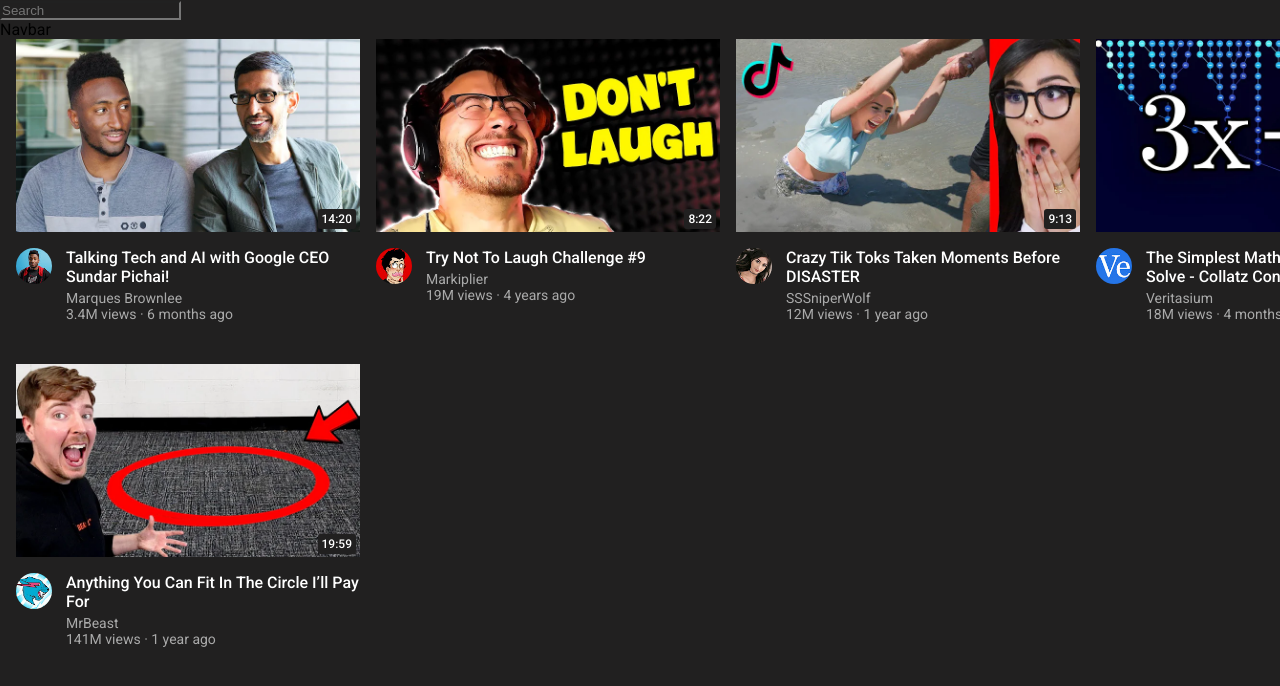
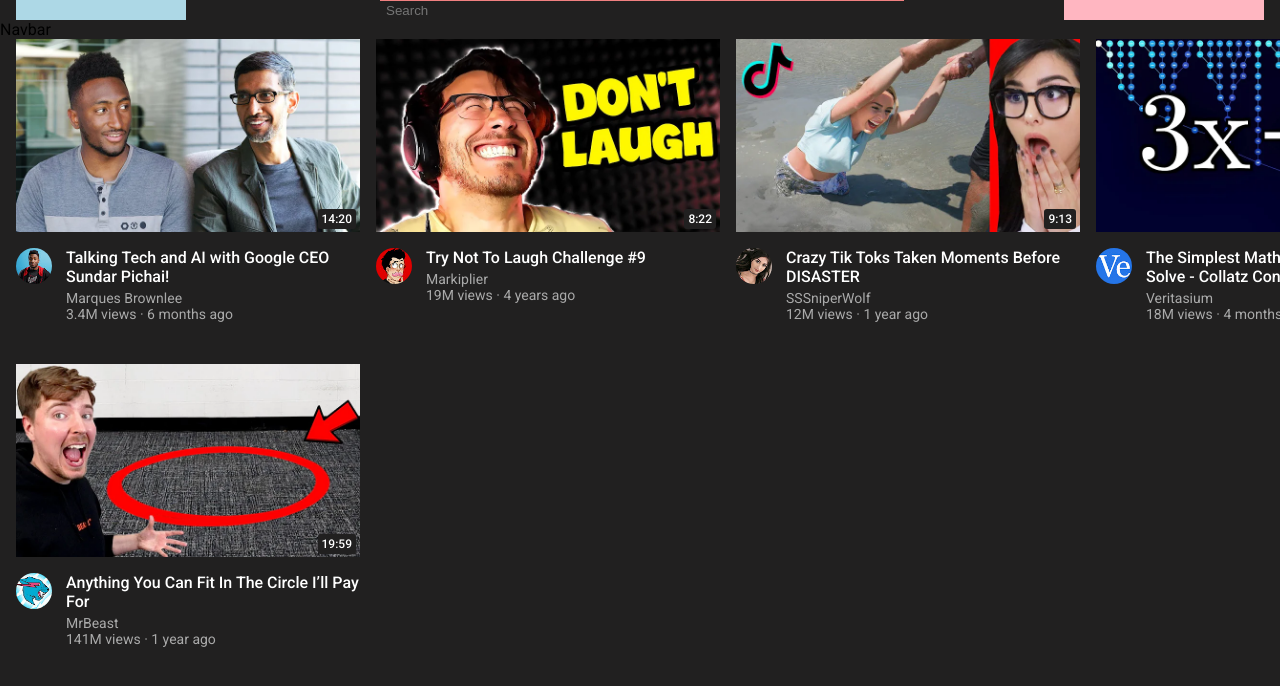
Before and after one commit to NassimS01/Youtube-Clone, a plain HTML site: page index.html in a window 1280 px wide. Shown: the top 686 px of the page. Drawn offline with Linux system fonts and the light colour scheme.

Commit message:
Add to header

```diff
--- a/css/style.css
+++ b/css/style.css
@@ -8,11 +8,42 @@
 :root {
   --yt-primary: #fff;
   --yt-secondary: #aaa;
+  --yt-third: a2a2a2;
   --yt-background-color-main: #212020;
 }
 
 body {
   font-family: "Roboto", sans-serif;
+}
+
+.header {
+  display: flex;
+  flex-direction: row;
+  justify-content: space-between;
+  padding: 0px 16px;
+}
+
+.left-content {
+  width: 170px;
+  background-color: lightblue;
+}
+
+.middle-content {
+  margin-left: 34px;
+  flex: 1;
+  max-width: 524px;
+  background-color: lightcoral;
+}
+
+.input-search {
+  border: 1px solid var(--yt-third);
+  padding: 2px 6px;
+  width: 524px;
+}
+
+.right-content {
+  width: 200px;
+  background-color: lightpink;
 }
 
 main {
--- a/index.html
+++ b/index.html
@@ -18,8 +18,12 @@
 </head>
 
 <body>
-      <header>
-            <input type="search" placeholder="Search">
+      <header class="header">
+            <div class="left-content"></div>
+            <div class="middle-content">
+                  <input type="search" placeholder="Search" class="input-search">
+            </div>
+            <div class="right-content"></div>
       </header>
       <nav>
             <div>Navbar</div>
```
Lines whose indentation alone changed are shown as unchanged.
